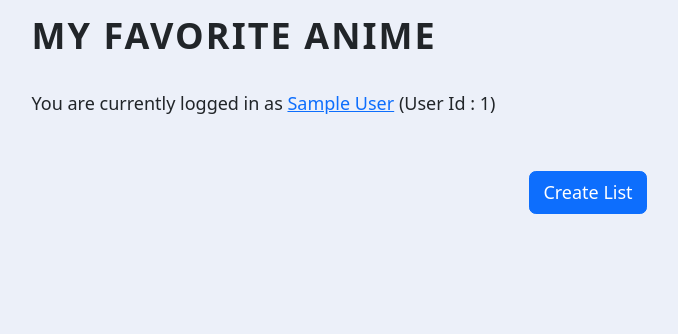
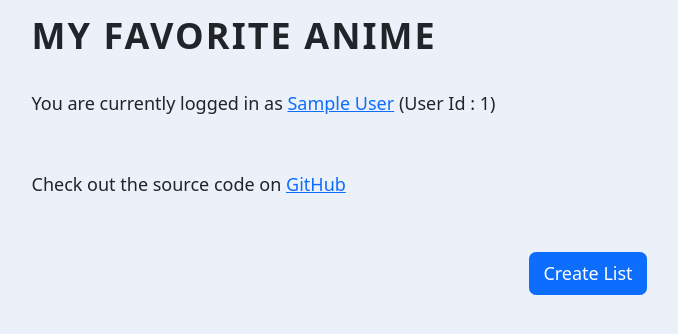
Before and after one commit to brisson0916/My-Favorite-Anime-Sharing-Site, a Flask app: page / in a window 1280 px wide. Shown: the part 81-415 px from the top of the page, without its empty margins (52-730 px from the left). Run offline with Flask 3, Linux system fonts and the light colour scheme; the visitor is signed in with stand-in values (Sample User, id 1); some libraries are stand-ins or nearby versions.

Commit message:
Minor text change on home page

```diff
--- a/templates/index.html
+++ b/templates/index.html
@@ -11,10 +11,12 @@
     {% if current_user.is_authenticated: %}
     <p class="description">You are currently logged in as
       <a href="#">{{ current_user.name }}</a>
-      (User Id : {{current_user.id}})
+      (User Id : {{current_user.id}})<br>
     </p>
+    <p class="description">Check out the source code on <a href="https://github.com/brisson0916/My-Favorite-Anime-Sharing-Site">GitHub</a></p>
     {% else: %}
-    <p class="description">Create your list of top 10 anime and share it with others!</p>
+    <p class="description">Create your list of top 10 anime and share it with others!<br></p>
+    <p class="description">Check out the source code on <a href="https://github.com/brisson0916/My-Favorite-Anime-Sharing-Site">GitHub</a></p>
     {% endif %}
   {% endif %}
 
```
